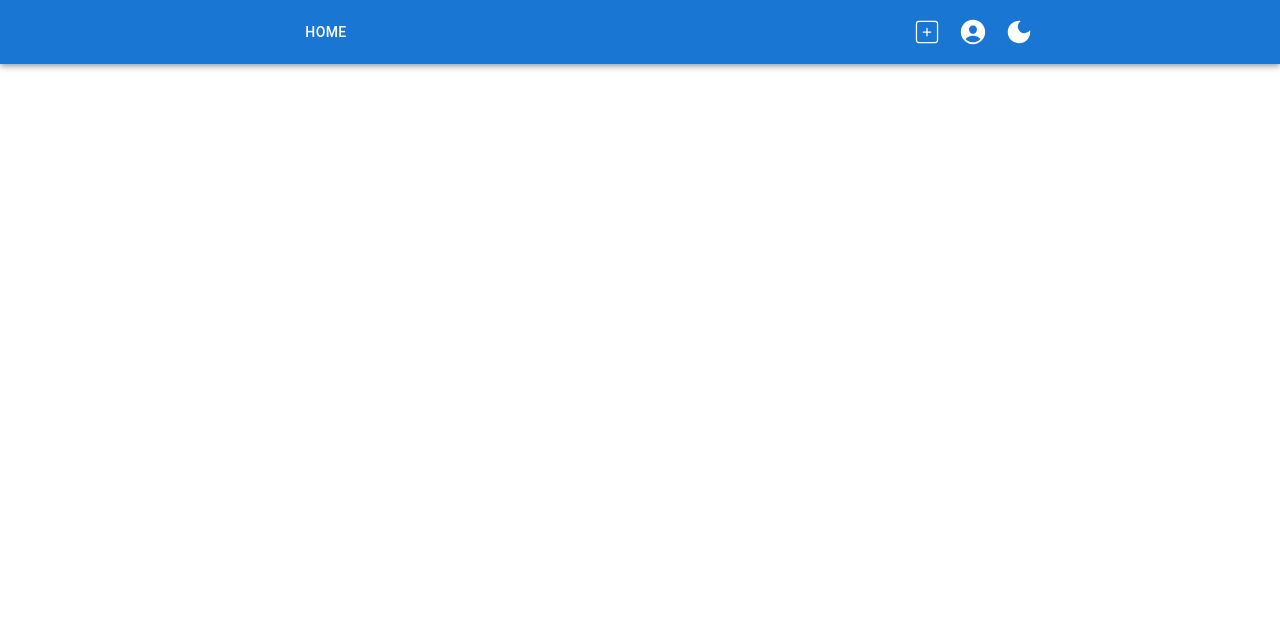
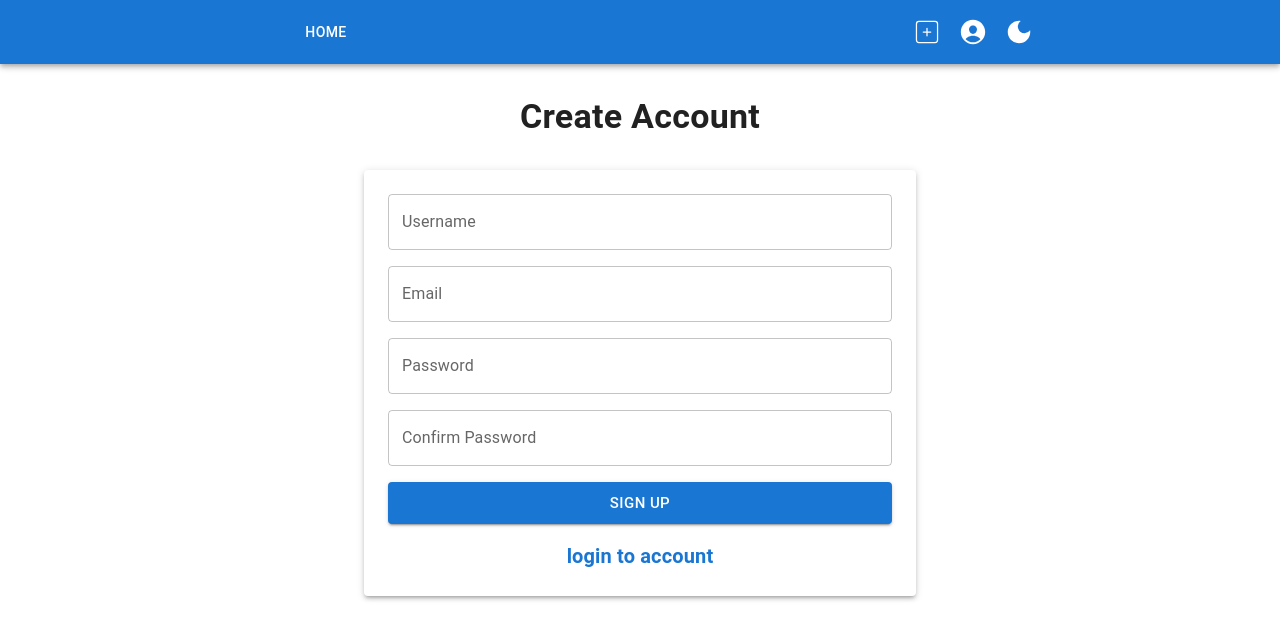
Before and after one commit to SkyRaks/MernApp, a React app in the folder frontend/: page /signup in a window 1280 px wide. Before the commit this address had no page. Shown: the top 640 px of the page. Built offline with nearby package versions, Linux system fonts and the light colour scheme; some icons are missing; the HTML template or start-up script is replaced by a standard one.

Commit message:
added frontend to register user

```diff
--- a/frontend/src/App.jsx
+++ b/frontend/src/App.jsx
@@ -4,6 +4,8 @@ import { Route, Routes } from "react-router-dom";
 
 import CreatePage from "./pages/CreatePage";
 import HomePage from "./pages/HomePage";
+import SignUpPage from "./pages/SignUpPage";
+import LoginPage from "./pages/LoginPage";
 import NavBar from "./compotents/Navbar";
 
 import { ThemeProvider, createTheme, CssBaseline } from "@mui/material";
@@ -36,6 +38,8 @@ function App() {
           <Routes>
             <Route path="/" element={<HomePage />}></Route>
             <Route path="/create" element={<CreatePage />}></Route>
+            <Route path="/signup" element={<SignUpPage />}></Route>
+            <Route path="/login" element={<LoginPage />}></Route>
           </Routes>
 
         </Box>
--- a/frontend/src/compotents/Navbar.jsx
+++ b/frontend/src/compotents/Navbar.jsx
@@ -48,6 +48,8 @@ export default function ButtonAppBar({toggleTheme, mode}) {
 
           <IconButton
           color="inherit"
+          component={Link}
+          to="/signup"
           >
             <IoPersonCircle size="30px"/>
           </IconButton>
--- /dev/null
+++ b/frontend/src/pages/LoginPage.jsx
@@ -0,0 +1,84 @@
+import { Container, Box, TextField, Button, Typography, Paper, Stack, Snackbar, Alert, Link as MuiLink } from "@mui/material";
+import { Link } from "react-router-dom";
+import { useState } from "react";
+
+const LoginPage = () => {
+
+    return (
+        <Container maxWidth="sm">
+      <Stack spacing={4} mt={4}>
+        <Typography variant="h4" textAlign="center" fontWeight="bold">
+          Login to your account
+        </Typography>
+
+        <Paper elevation={3} sx={{ p: 3 }}>
+          <Stack spacing={2}>
+            <TextField
+              label="Email"
+              type="email"
+              fullWidth
+            //   value={formData.email}
+            //   onChange={(e) =>
+            //     setFormData({ ...formData, email: e.target.value })
+            //   }
+            />
+
+            <TextField
+              label="Password"
+              type="password"
+              fullWidth
+            //   value={formData.password}
+            //   onChange={(e) =>
+            //     setFormData({ ...formData, password: e.target.value })
+            //   }
+            />
+
+            <Button
+              variant="contained"
+              fullWidth
+              size="large"
+            //   onClick={handleSignup}
+            >
+              Login
+            </Button>
+          </Stack>
+
+          <Typography
+                    variant='h6'
+                    textAlign={"center"}
+                    fontWeight={"bold"}
+                    color='text.secondary'
+                    marginTop={2}
+                  >
+
+            <MuiLink
+            component={Link}
+            to="/signup"
+            sx={{ textDecoration: "none", "&:hover": { textDecoration: "underline" } }}
+            >
+            register account
+            </MuiLink>
+            </Typography>
+
+        </Paper>
+      </Stack>
+
+      {/* <Snackbar
+        open={snackbar.open}
+        autoHideDuration={5000}
+        onClose={() => setSnackbar({ ...snackbar, open: false })}
+        anchorOrigin={{ vertical: "bottom", horizontal: "center" }}
+      >
+        <Alert
+          onClose={() => setSnackbar({ ...snackbar, open: false })}
+          severity={snackbar.severity}
+          sx={{ width: "100%" }}
+        >
+          {snackbar.message}
+        </Alert>
+      </Snackbar> */}
+    </Container>
+    );
+};
+
+export default LoginPage;
--- /dev/null
+++ b/frontend/src/pages/SignUpPage.jsx
@@ -0,0 +1,153 @@
+import { Container, Box, TextField, Button, Typography, Paper, Stack, Snackbar, Alert, Link as MuiLink } from "@mui/material";
+import { Link } from "react-router-dom";
+import { useState } from "react";
+import { useUserStore } from "../store/user";
+import { useNavigate } from "react-router-dom";
+
+const SignUpPage = () => {
+
+    const [snackbar, setSnackbar] = useState({
+        open: false,
+        message: "",
+        severity: "success", // "success" | "error" | "warning" | "info"
+    });
+
+    const [newUser, setNewUser] = useState({
+        name: "",
+        email: "",
+        password: "",
+        confirmPassword: "",
+    });
+
+    const { createUser } = useUserStore();
+
+    const navigate = useNavigate();
+
+    const handleSignUp = async () => {
+        if (!newUser.name || !newUser.email || !newUser.password || !newUser.confirmPassword) {
+            setSnackbar({ open: true, message: "please provide all fields", severity: "error", });
+            return;
+        }
+
+        if (newUser.password !== newUser.confirmPassword) {
+            setSnackbar({ open: true, message: "passwords don't match", severity: "error", });
+            return;
+        }
+
+        const { success, message } = await createUser(newUser);
+
+        console.log("success: ", success);
+        console.log("message: ", message);
+
+        setSnackbar({
+            open:true,
+            message:message,
+            severity:success ? "success" : "error",
+        });
+
+        // if (success) {
+        //     setNewUser({ name: "", email: "", password: "", confirmPassword: ""});
+        // }
+        navigate("/login");
+    }
+
+    return (
+        <Container maxWidth="sm">
+      <Stack spacing={4} mt={4}>
+        <Typography variant="h4" textAlign="center" fontWeight="bold">
+          Create Account
+        </Typography>
+
+        <Paper elevation={3} sx={{ p: 3 }}>
+          <Stack spacing={2}>
+            <TextField
+              label="Username"
+              fullWidth
+              value={newUser.name}
+              onChange={(e) =>
+                setNewUser({ ...newUser, name: e.target.value })
+              }
+            />
+
+            <TextField
+              label="Email"
+              type="email"
+              fullWidth
+              value={newUser.email}
+              onChange={(e) =>
+                setNewUser({ ...newUser, email: e.target.value })
+              }
+            />
+
+            <TextField
+              label="Password"
+              type="password"
+              fullWidth
+              value={newUser.password}
+              onChange={(e) =>
+                setNewUser({ ...newUser, password: e.target.value })
+              }
+            />
+
+            <TextField
+              label="Confirm Password"
+              type="password"
+              fullWidth
+              value={newUser.confirmPassword}
+              onChange={(e) =>
+                setNewUser({
+                  ...newUser,
+                  confirmPassword: e.target.value,
+                })
+              }
+            />
+
+            <Button
+              variant="contained"
+              fullWidth
+              size="large"
+              onClick={handleSignUp}
+            >
+              Sign Up
+            </Button>
+          </Stack>
+
+          <Typography
+                    variant='h6'
+                    textAlign={"center"}
+                    fontWeight={"bold"}
+                    color='text.secondary'
+                    marginTop={2}
+                  >
+            <MuiLink
+                component={Link}
+                to="/login"
+                sx={{ textDecoration: "none", "&:hover": { textDecoration: "underline" } }}
+            >
+                login to account
+            </MuiLink>
+            </Typography>
+
+        </Paper>
+      </Stack>
+
+      <Snackbar
+        open={snackbar.open}
+        autoHideDuration={5000}
+        onClose={() => setSnackbar({ ...snackbar, open: false })}
+        anchorOrigin={{ vertical: "bottom", horizontal: "center" }}
+      >
+        <Alert
+          onClose={() => setSnackbar({ ...snackbar, open: false })}
+          severity={snackbar.severity}
+          sx={{ width: "100%" }}
+        >
+          {snackbar.message}
+        </Alert>
+      </Snackbar>
+
+    </Container>
+    );
+};
+
+export default SignUpPage;
--- /dev/null
+++ b/frontend/src/store/user.js
@@ -0,0 +1,44 @@
+import {create} from "zustand";
+
+export const useUserStore = create((set) => (
+    {
+    user: [],
+    setUser: (user) => set({user}),
+
+    createUser: async (newUser) => {
+        if (!newUser.name || !newUser.email || !newUser.password) {
+            return {success: false, message: "please fill in all fields"}
+        }
+
+        const res = await fetch("/api/auth/register", {
+            method:"POST",
+            headers:{
+                "Content-type":"application/json"
+            },
+            body:JSON.stringify(newUser)
+        })
+
+        return {success: true, message: "user created successfully"}
+    },
+
+    loginUser: async (credentials) => {
+        if (!credentials.email || !credentials.password) return {success: false, message: "please fill in all fields"}
+
+        const res = await fetch("/api/auth/login", {
+            method:"POST",
+            headers:{
+                "Content-type":"application/json"
+            },
+            body:JSON.stringify(credentials)
+        })
+
+        const data = await res.json();
+        if (!data.success) return {success: false, message: data.message};
+
+        set((state) => (
+            {user:[data.data]}
+        ))
+
+        return {success: true, message: "you've been logged in!"}
+    },
+}));
```
Also changed, not shown: 1 other file (tests, documents, lock files or other folders).
